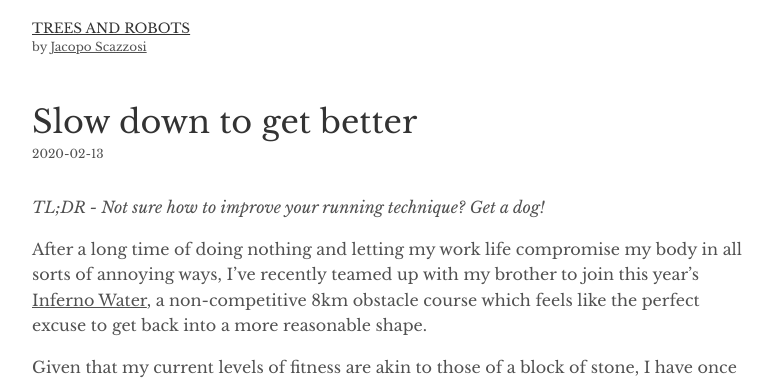
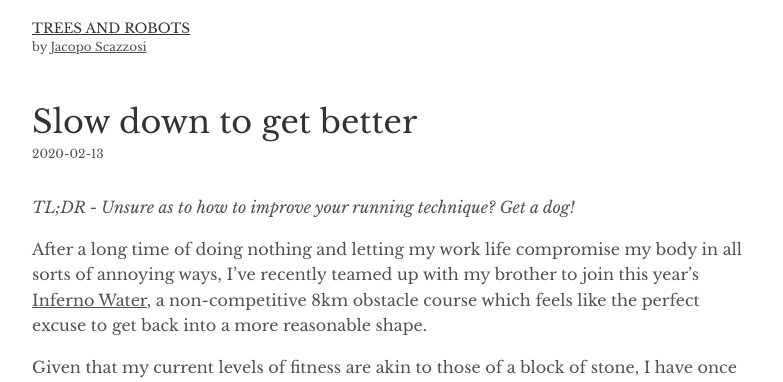
Before and after one commit to jacoscaz/treesandrobots.github.io, a Jekyll site: the page built from _posts/2020-02-13-slow-down-to-get-better.md, in a window 1280 px wide. Shown: the top 382 px of the page, without its empty margins (248-1031 px from the left). Built offline with Jekyll 4.4.1, drawn with Linux system fonts in a browser that asks for light colours.

Commit message:
fixes small grammar issue

```diff
--- a/_posts/2020-02-13-slow-down-to-get-better.md
+++ b/_posts/2020-02-13-slow-down-to-get-better.md
@@ -1,9 +1,9 @@
 ---
 title: Slow down to get better
-description: How my dog taught me to run better
+description: How my dog helped me improve my running by slowing me down
 ---
 
-_TL;DR - Not sure how to improve your running technique? Get a dog!_
+_TL;DR - Unsure as to how to improve your running technique? Get a dog!_
 
 After a long time of doing nothing and letting my work life compromise my body
 in all sorts of annoying ways, I've recently teamed up with my brother to join
```
